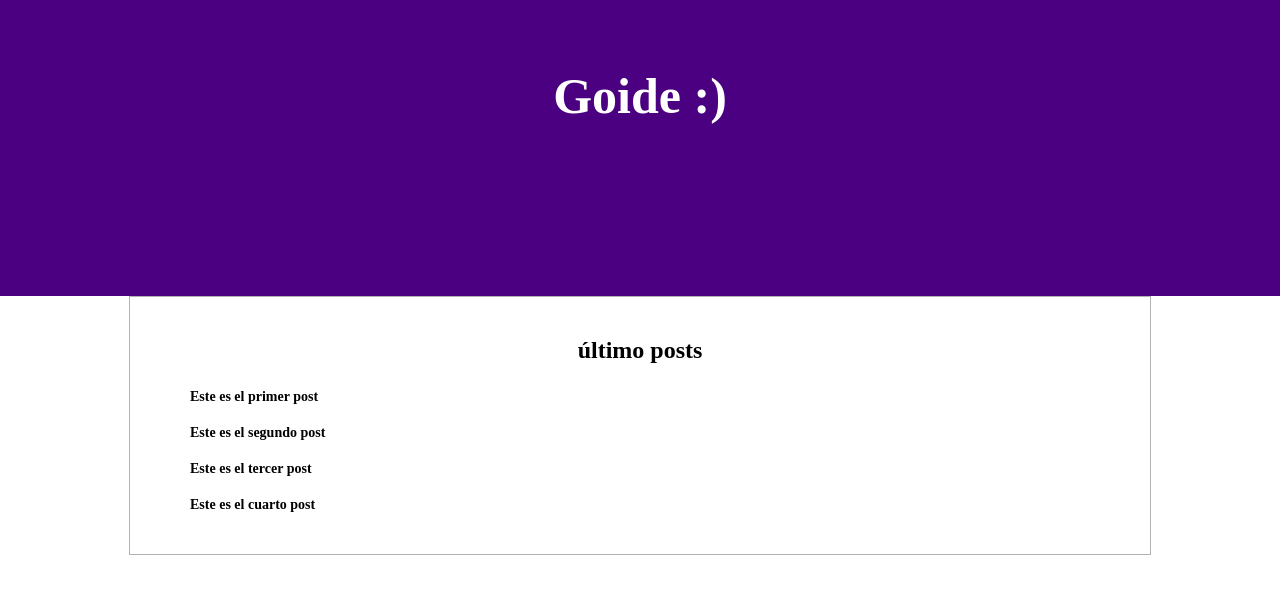
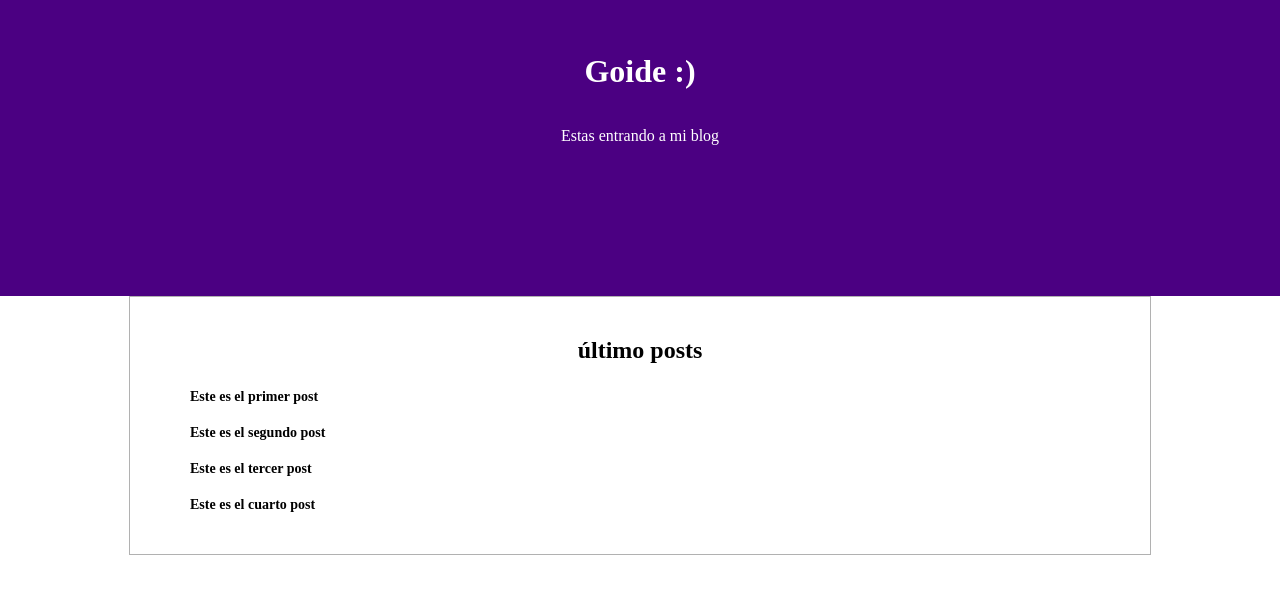
Before and after one commit to goids/hyperblog, a plain HTML site: page index.html in a window 1280 px wide. Shown: the part 104-698 px from the top of the page. Drawn offline with Linux system fonts and the light colour scheme.

Commit message:
new style header

```diff
--- a/css/style.css
+++ b/css/style.css
@@ -13,17 +13,15 @@ header{
     height: 400px;
     background-color: indigo;
     position: relative;
+    display: flex;
+    flex-direction: column;
+    justify-content: center;
 }
 
-header h1{
-    margin-top: 0px;
-    position: absolute;
-    left: 50%;
-    top: 50%;
-    transform: translate(-50%, -50%);
+header h1,
+header p{
     display: block;
     color: #fff;
-    font-size: 50px;
 }
 
 section{
--- a/index.html
+++ b/index.html
@@ -10,6 +10,7 @@
 <body>
     <header>
         <h1>Goide :)</h1>
+        <p>Estas entrando a mi blog</p>
     </header>
 
     <section>
```
